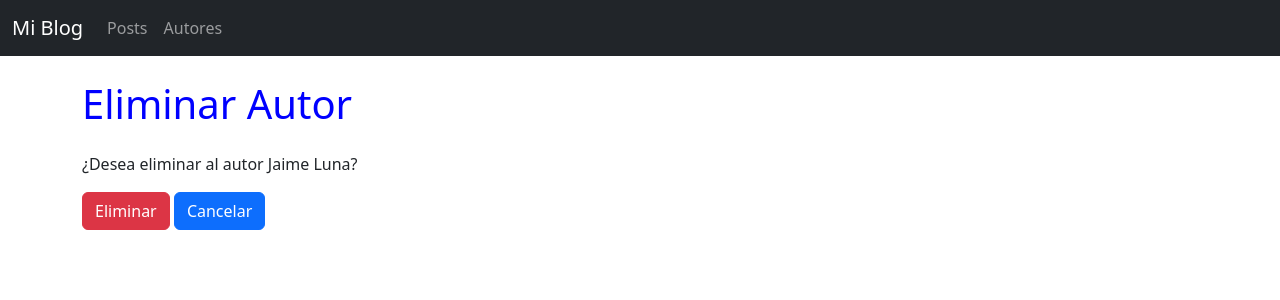
After one commit to xrlopruf525/2DAW, a Django app: page /blog/autor/eliminar/2 in a window 1280 px wide. The commit adds this page. Shown: the top 300 px of the page. Run offline with Django 5.2, Linux system fonts and the light colour scheme; data comes from the database, SQL or seed files in the repository; both versions use the stored data as it was after the commit.

Commit message:
Editar y eliminar autor

```diff
--- a/PrimerProyecto-main/blog/templates/blog/autores.html
+++ b/PrimerProyecto-main/blog/templates/blog/autores.html
@@ -11,11 +11,13 @@
             <div class="card-body">
                 <h5 class="card-title">{{ autor.nombre }} {{ autor.apellido }}</h5>
                 <a href="{% url 'autor_post' autor_pk=autor.pk %}" class="btn btn-primary">Ver posts</a>
-                <a href="{% url 'editar_autor' pk=autor.pk%}" class="btn btn-editar">Editar Autor</a>
+                <a href="{% url 'editar_autor' pk=autor.pk%}" class="btn btn-primary">Editar Autor</a>
+                <a href="{% url 'eliminar_autor' pk=autor.pk%}" class="btn btn-primary">Eliminar Autor</a>
 
             </div>
         </div>
     </div>
+
     {% endfor %}
 </div>
 
--- /dev/null
+++ b/PrimerProyecto-main/blog/templates/blog/eliminar_autor.html
@@ -0,0 +1,19 @@
+{% extends 'blog/base.html' %}
+
+{% block titulo %}
+    Eliminar Autor
+{% endblock %}
+
+{% block contenido %}
+
+
+    <form action="" method="post">
+        {% csrf_token %}
+
+        <p>¿Desea eliminar al autor {{autor}}?</p>
+        <input type="submit" value="Eliminar" class="btn btn-danger">
+        <a href="{% url 'autores' %}" class="btn btn-primary">Cancelar</a>
+
+    </form>
+
+{% endblock %}
--- a/PrimerProyecto-main/blog/urls.py
+++ b/PrimerProyecto-main/blog/urls.py
@@ -7,5 +7,6 @@ urlpatterns = [
     path('autor/<int:autor_pk>', views.autor_post, name='autor_post'),
     path('autores', views.autores, name='autores'),
     path('autor/nuevo', views.autor_nuevo, name='autor_nuevo'),
-    path('autor/editar/<int:pk>', views.editar_autor, name='editar_autor')
+    path('autor/editar/<int:pk>', views.editar_autor, name='editar_autor'),
+    path('autor/eliminar/<int:pk>', views.eliminar_autor, name='eliminar_autor'),
 ]
--- a/PrimerProyecto-main/blog/views.py
+++ b/PrimerProyecto-main/blog/views.py
@@ -50,7 +50,9 @@ def autor_nuevo(request):
     else:
         form = AutorModelform()
 
-    return render(request, 'blog/autor_nuevo.html',{'form':form})
+    estado = 'crear'
+
+    return render(request, 'blog/autor_nuevo.html',{'form':form, 'estado':estado})
 
 def editar_autor(request, pk):
 
@@ -64,7 +66,18 @@ def editar_autor(request, pk):
     else:
         form = AutorModelform(instance=autor)
 
-    return render(request, 'blog/editar_autor.html', {'form': form})
+    estado = 'editar'
+
+    return render(request, 'blog/autor_nuevo.html', {'form': form, 'estado':estado})
+
+def eliminar_autor(request,pk):
+    autor = get_object_or_404(Autor, id=pk)
+
+    if request.method == 'POST':
+        autor.delete()
+        return redirect('autores')
+    else:
+        return render(request, 'blog/eliminar_autor.html', {'autor': autor})
 
 
 
```
Also changed, not shown: PrimerProyecto-main/blog/templates/blog/autor_nuevo.html (+10 -2 lines), PrimerProyecto-main/blog/templates/blog/editar_autor.html (deleted, +0 -15 lines), PrimerProyecto-main/db.sqlite3.
